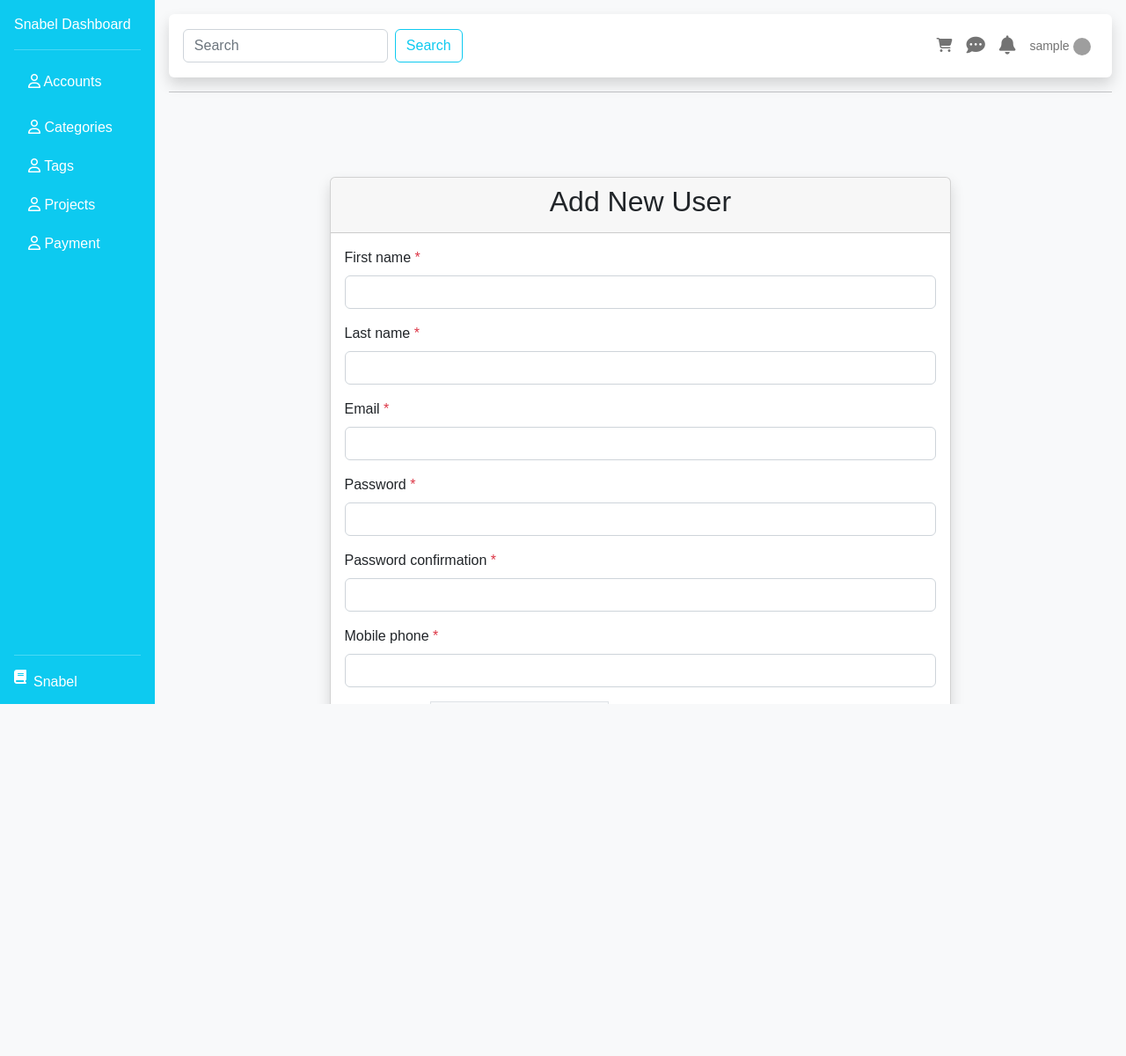
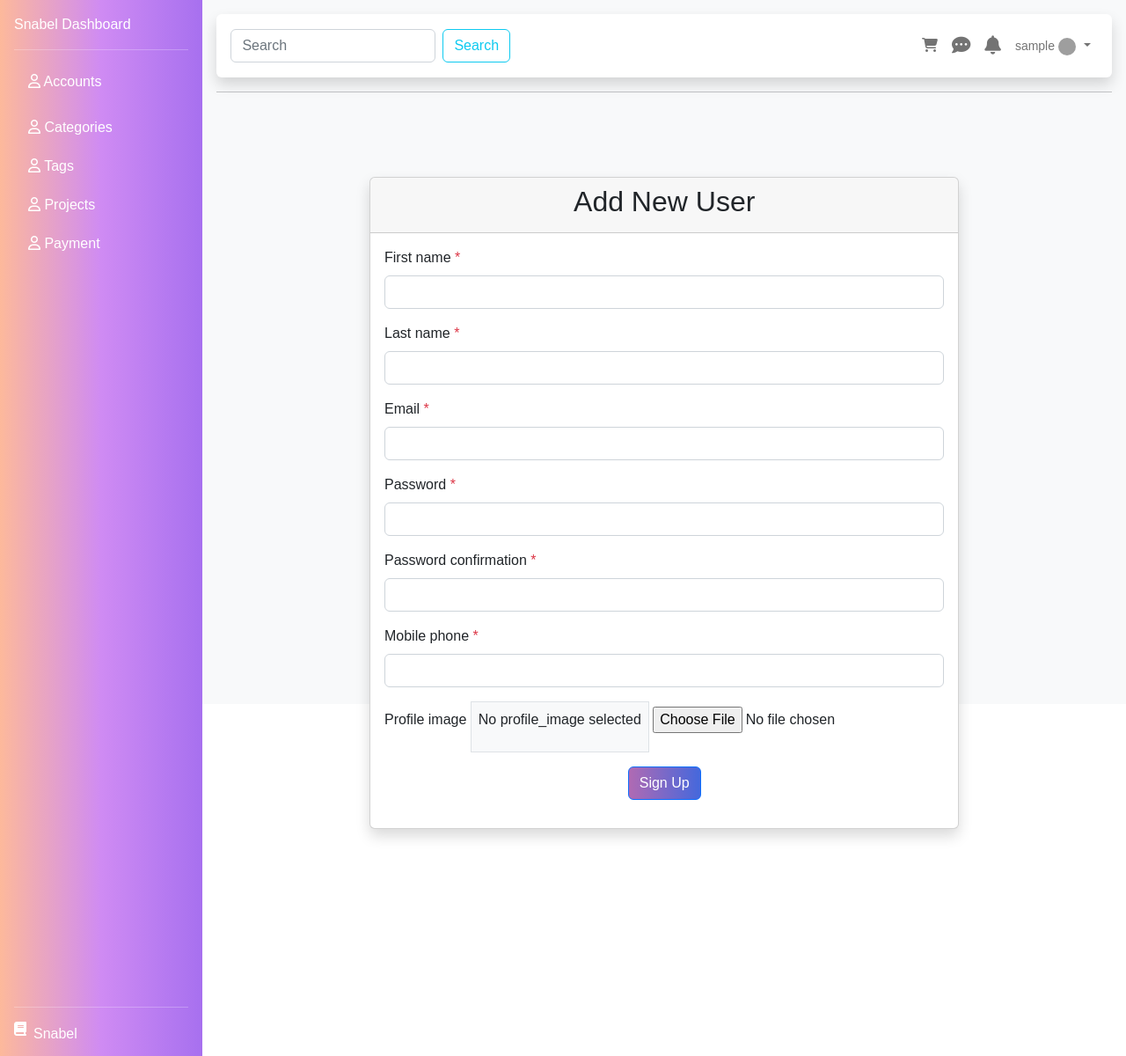
Before and after one commit to MedhatElbesy/Django-Project, a Django app: page /accounts/create/ in a window 1280 px wide. Shown: the whole page at 88% size. Before the commit the page ends 800 px from the top, so only its background shows below. Run offline with Django 5.2, Linux system fonts and the light colour scheme; the visitor is signed in with stand-in values (Sample User, id 1); grey boxes are pictures that could not be loaded.

Commit message:
enhances in design

```diff
--- a/Backend/accounts/templates/layouts/base.html
+++ b/Backend/accounts/templates/layouts/base.html
@@ -12,28 +12,35 @@
     <link rel="stylesheet" href="https://cdnjs.cloudflare.com/ajax/libs/font-awesome/6.5.1/css/all.min.css" integrity="sha512-DTOQO9RWCH3ppGqcWaEA1BIZOC6xxalwEsw9c2QQeAIftl+Vegovlnee1c9QX4TctnWMn13TZye+giMm8e2LwA==" crossorigin="anonymous" referrerpolicy="no-referrer" />
     <link rel="stylesheet" href="https://cdnjs.cloudflare.com/ajax/libs/font-awesome/4.7.0/css/font-awesome.min.css">
     <style>
-        body {
-            height: 100vh;
+        html, body {
+            height: 100%;
             font-family: 'Ubuntu', sans-serif;
         }
 
         #sidebar{
-            width: fit-content;
-            color: #DDD;
-            padding: 16px;
-            padding-right: 50px;
-            li {
-                width: max-content;
-            }
-        }
-
-        #body_content {
-            overflow: auto;
+            width: 18vw;
+            height: 150vh;
+            color: white;
+            background: #A770EF;
+            background: -webkit-linear-gradient(to right, #FDB99B, #CF8BF3, #A770EF);
+            background: linear-gradient(to right, #FDB99B, #CF8BF3, #A770EF);
         }
 
 
-        .dropdown-toggle::after {
-            content: none; /* Remove the default arrow */
+        td img{
+            width: 30px;
+            height: 30px;
+        }
+        .bg-info, .btn-primary{
+            background: #6a3093;
+            background: -webkit-linear-gradient(to right, #B06AB3, #4568DC);
+            background: linear-gradient(to right, #B06AB3, #4568DC);
+        }
+
+        .btn-primary:hover{
+            background: #A770EF;
+            background: -webkit-linear-gradient(to right, #FDB99B, #CF8BF3, #A770EF);
+            background: linear-gradient(to right, #FDB99B, #CF8BF3, #A770EF);
         }
     </style>
 </head>
--- a/Backend/accounts/views.py
+++ b/Backend/accounts/views.py
@@ -85,10 +85,9 @@ def login(request):     #login(TokenObtainPairView):
                 token_data = token_response.data
 
                 user_serializer = UserSerializer(user)  # Serialize the user object
-                print(user_serializer.data)
-                request.session['user'] = user_serializer.data
-                request.session.set_expiry(3600) # Set session expiry to 1 hour
-                print(request.session['user'])
+                # request.session['user'] = user_serializer.data,
+                # request.session.set_expiry(3600)  # Set session expiry to 1 hour
+
                 return Response({
                     'message': 'Login successfully',
                     'user': user_serializer.data,
@@ -174,11 +173,13 @@ def update_profile(request):
         serializer = UserSerializer(instance=request.user, data=request.data)
         if serializer.is_valid():
             user = serializer.save()
-            user_serializer = UserSerializer(user)  # Serialize the user object
-            request.session['user'] = user_serializer.data,
-            request.session.set_expiry(3600)  # Set session expiry to 1 hour
-            print(request.session['user'])
-            return Response({'message': 'Profile updated successfully'}, status=status.HTTP_201_CREATED)
+            user_serializer = UserSerializer(user)
+            print(user_serializer.data)
+            return Response({
+                'message': 'Profile updated successfully',
+                'user': user_serializer.data,
+            }, status=status.HTTP_201_CREATED)
+
         else:
             return Response(serializer.errors, status=status.HTTP_400_BAD_REQUEST)
     else:
```
Also changed, not shown: Backend/templates/registration/layouts/base.html (+6 -4 lines).
